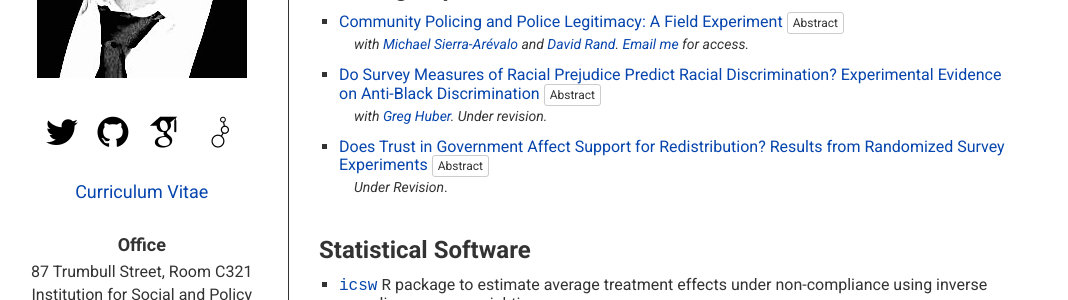
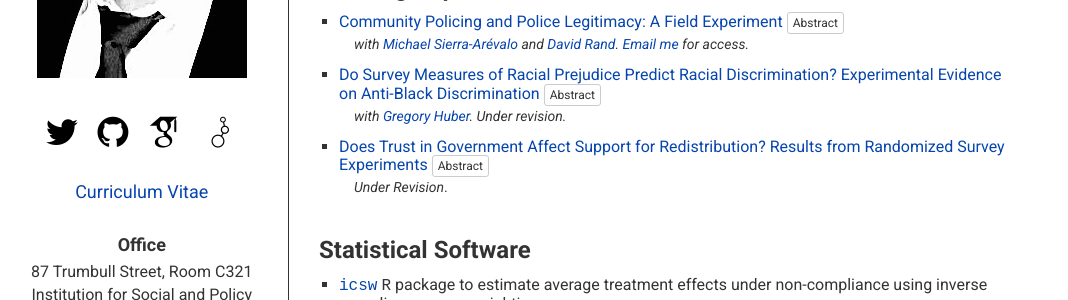
Before and after one commit to kylepeyton/kylepeyton.github.io, a Jekyll site: the page index.html, which Jekyll copies as it is, in a window 1280 px wide. Shown: the part 325-625 px from the top of the page, without its empty margins (157-1225 px from the left). Built offline with Jekyll 4.4.1, drawn with Linux system fonts in a browser that asks for light colours; some web fonts are replaced.

Commit message:
Update index.html

```diff
--- a/index.html
+++ b/index.html
@@ -113,7 +113,7 @@
 					<a href="https://osf.io/preprints/socarxiv/qwusz/" onclick="ga('send', 'event', 'paper', 'Peyton2018RacialBias');">Do Survey Measures of Racial Prejudice Predict Racial Discrimination? Experimental Evidence on Anti-Black Discrimination</a>
 					<button type="button" class="btn btn-default btn-xs" data-toggle="collapse" data-target="#Peyton2018RacialBias_abstract" aria-expanded="false" aria-controls="#Peyton2018RacialBias_abstract">Abstract</button>
 				</h4>
-				<div class="paperinfo"><span class="coauthors">with <a href="https://huber.research.yale.edu">Greg Huber</a>. Under revision.</span></div>
+				<div class="paperinfo"><span class="coauthors">with <a href="https://huber.research.yale.edu">Gregory Huber</a>. Under revision.</span></div>
 				<div class="paperinfo"></div>
 				<div class="collapsecontainer"><div class="collapse" id="Peyton2018RacialBias_abstract"><div class="well well-sm abstract">Scholars regularly measure whites' racial attitudes using symbolic racism and, more rarely, overt prejudice. We examine the predictive power of both measures in explaining anti-black discrimination. In Study 1 we obtain a behavioral measure of racial discrimination using the Ultimatum Game (UG). We find that white responders engaged in costly discrimination against black proposers by rejecting offers they would otherwise accept from whites. Overt prejudice predicts which whites discriminate whereas symbolic racism does not. In Study 2, white third-party observers evaluate intergroup interactions in the UG, and overt prejudice predicts racially biased evaluations of the fairness of resource distributions made by black proposers to white responders, but symbolic racism does not. Finally, we re-analyze a published candidate choice experiment and find that overt prejudice predicts discrimination against a black candidate, relative to an otherwise equivalent white one. These results demonstrate the enduring importance of overt prejudice in American politics.</div></div></div>
 			</li>
```
